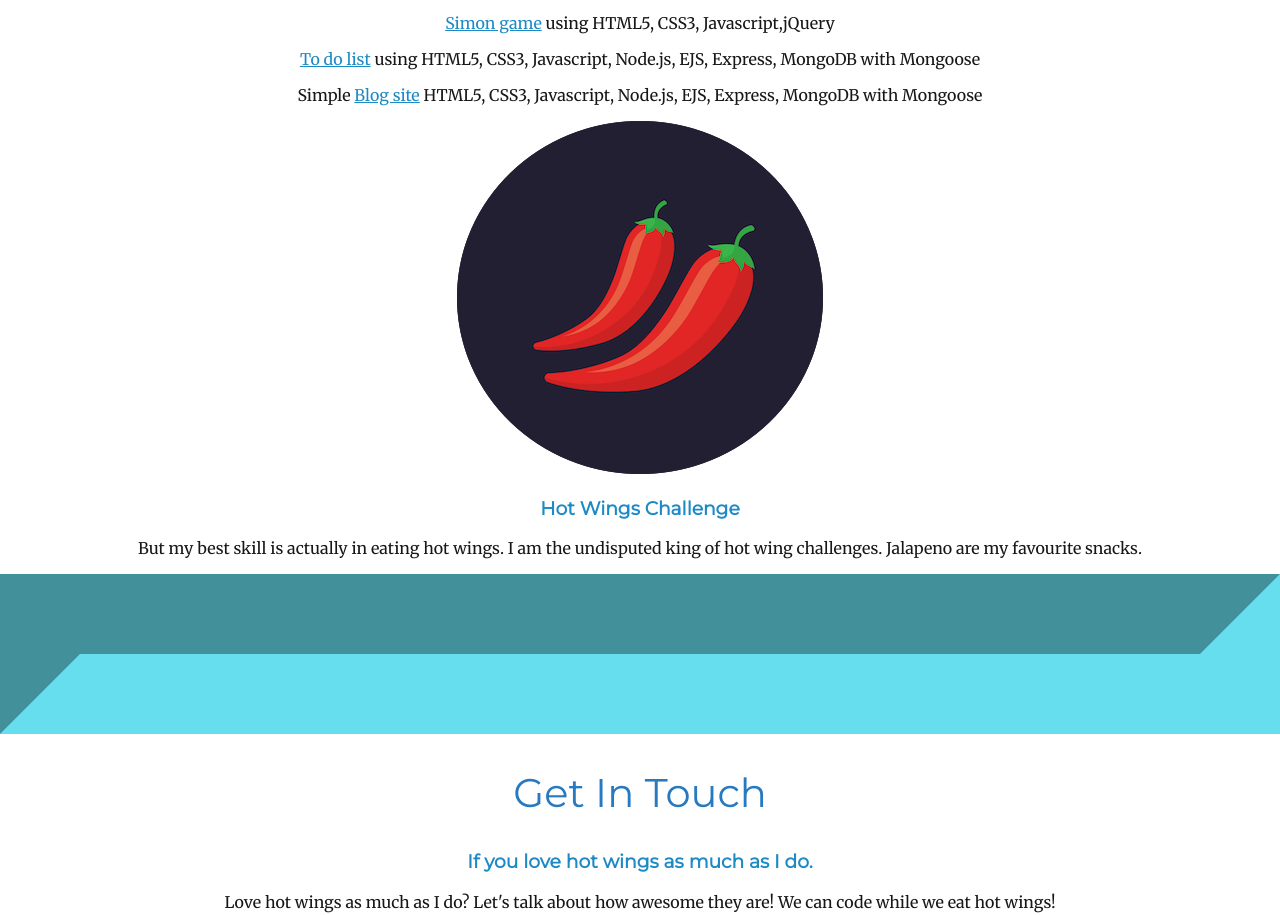
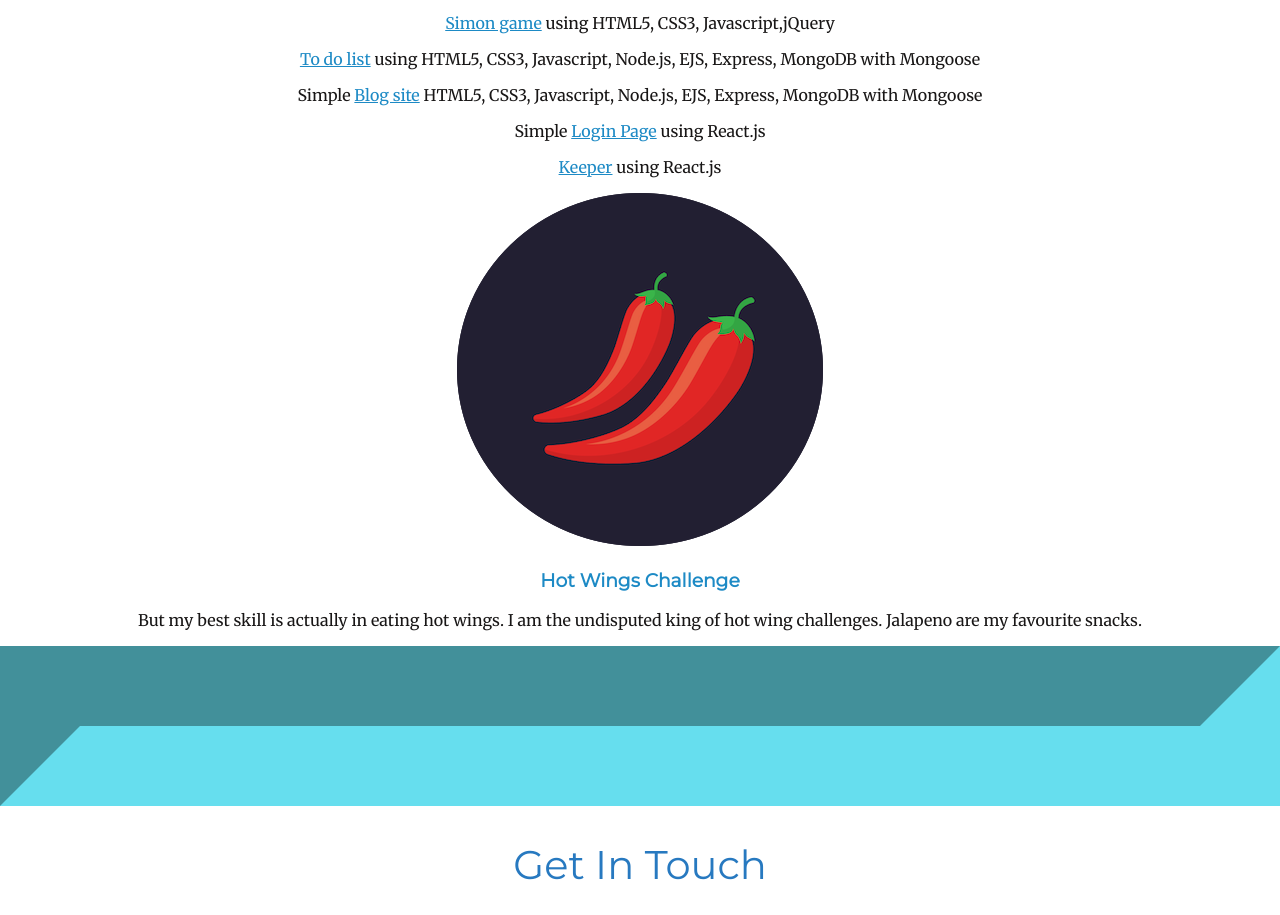
Before and after one commit to Bozhidar84/personal-site, a plain HTML site: page index.html in a window 1280 px wide. Shown: the part 2220-3135 px from the top of the page. Drawn offline with Linux system fonts and the light colour scheme.

Commit message:
add react projects

```diff
--- a/index.html
+++ b/index.html
@@ -43,6 +43,8 @@
         <p><a href="https://bozhidar84.github.io/simon-game/">Simon game</a> using HTML5, CSS3, Javascript,jQuery</p>
         <p> <a href="https://to-do-list-uapz.onrender.com">To do list</a> using HTML5, CSS3, Javascript, Node.js, EJS, Express, MongoDB with Mongoose </p>
         <p> Simple <a href="https://blog-post-site.onrender.com">Blog site</a> HTML5, CSS3, Javascript, Node.js, EJS, Express, MongoDB with Mongoose </p>
+        <p> Simple <a href = "https://yqoto9-3000.csb.app/"> Login Page</a> using React.js</p>
+        <p> <a href="https://nf0c2d.csb.app/">Keeper</a> using React.js </p>
       </div>
       <div class="skill-row">
         <img class="chilli-img" src="images/chillies.png" alt="chillies-img">
```
